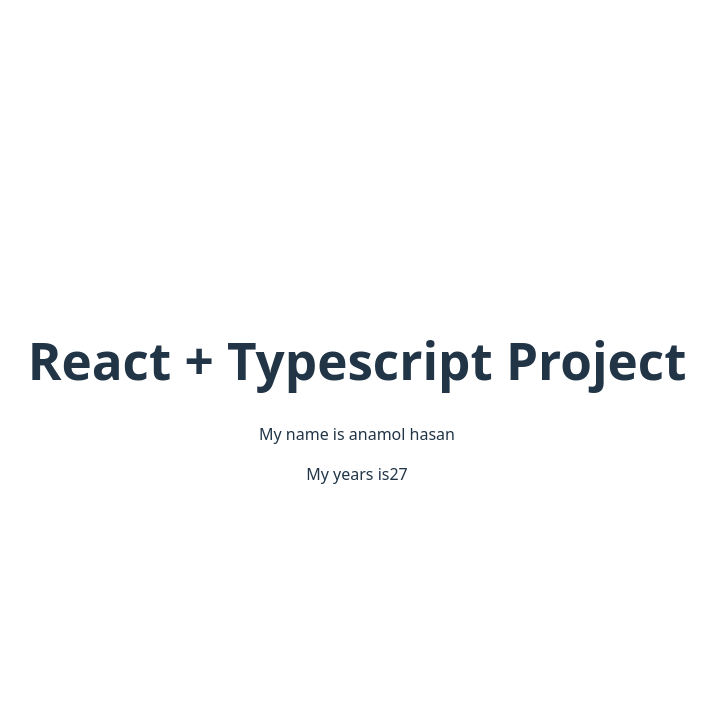
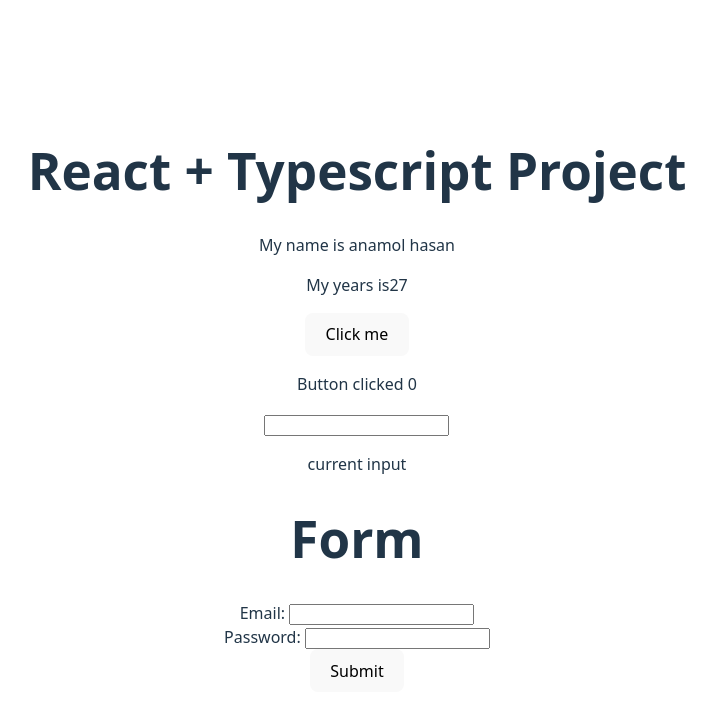
Before and after one commit to anamolhasan/react-typescript, a React (Vite) app: page / in a window 1280 px wide. Shown: the top 716 px of the page, without its empty margins (283-999 px from the left). Built offline with nearby package versions, Linux system fonts and the light colour scheme.

Commit message:
form, useState

```diff
--- a/src/App.tsx
+++ b/src/App.tsx
@@ -1,5 +1,6 @@
 
 import './App.css'
+import Form from './components/Form'
 import Greeting from './components/Greeting'
 
 function App() {
@@ -12,6 +13,8 @@
     <>
       <h1>React + Typescript Project</h1>
      <Greeting name={name} age={age}/>
+
+     <Form />
     </>
   )
 }
--- /dev/null
+++ b/src/components/Form.tsx
@@ -0,0 +1,29 @@
+import React, { useState } from 'react'
+
+const Form = () => {
+    const [email, setEmail] = useState<string>('')
+    const [password, setPassword] = useState<string>('')
+
+    const handleSubmit = (e:React.FormEvent<HTMLFormElement>) => {
+        e.preventDefault()
+        alert(`my email is "${email}"`)
+    }
+  return (
+    <div>
+        <h1>Form</h1>
+        <form onSubmit={handleSubmit}>
+            <div>
+                <label htmlFor="email">Email: </label>
+                <input type="email" name="email" id="email" value={email} onChange={(e)=>setEmail(e.target.value)}/>
+            </div>
+            <div>
+                <label htmlFor="password">Password: </label>
+                <input type="password" name="password" id="password" value={password} onChange={(e)=>setPassword(e.target.value)}/>
+            </div>
+            <button type="submit">Submit</button>
+        </form>
+    </div>
+  )
+}
+
+export default Form
--- a/src/components/Greeting.tsx
+++ b/src/components/Greeting.tsx
@@ -1,4 +1,4 @@
-import React from 'react'
+import React, { useState } from 'react'
 
 // type Name = {
 //     name:string,
@@ -10,10 +10,29 @@
 }
 
 const Greeting = ({name, age}:Name) => {
-  return (
+  const [clickCount, setClickCount] = useState<number>(0)
+  const [inputValue, setInputValue] = useState<string>('')
+
+  const handleClick = () => {
+    setClickCount(prevCount => prevCount + 1)
+  }
+
+  const handleInputChange = (e: React.ChangeEvent<HTMLInputElement>) => {
+    // e.preventDefault()
+    setInputValue(e.target.value)
+  }
+
+   return (
     <div>
         <p>My name is {name}</p>
         <p>My years is{age}</p>
+
+        <button onClick={handleClick}>Click me</button>
+        <p>Button clicked {clickCount}</p>
+
+
+        <input type="text" name="" value={inputValue} onChange={handleInputChange} id="" />
+        <p>current input {inputValue}</p>
     </div>
   )
 }
```
